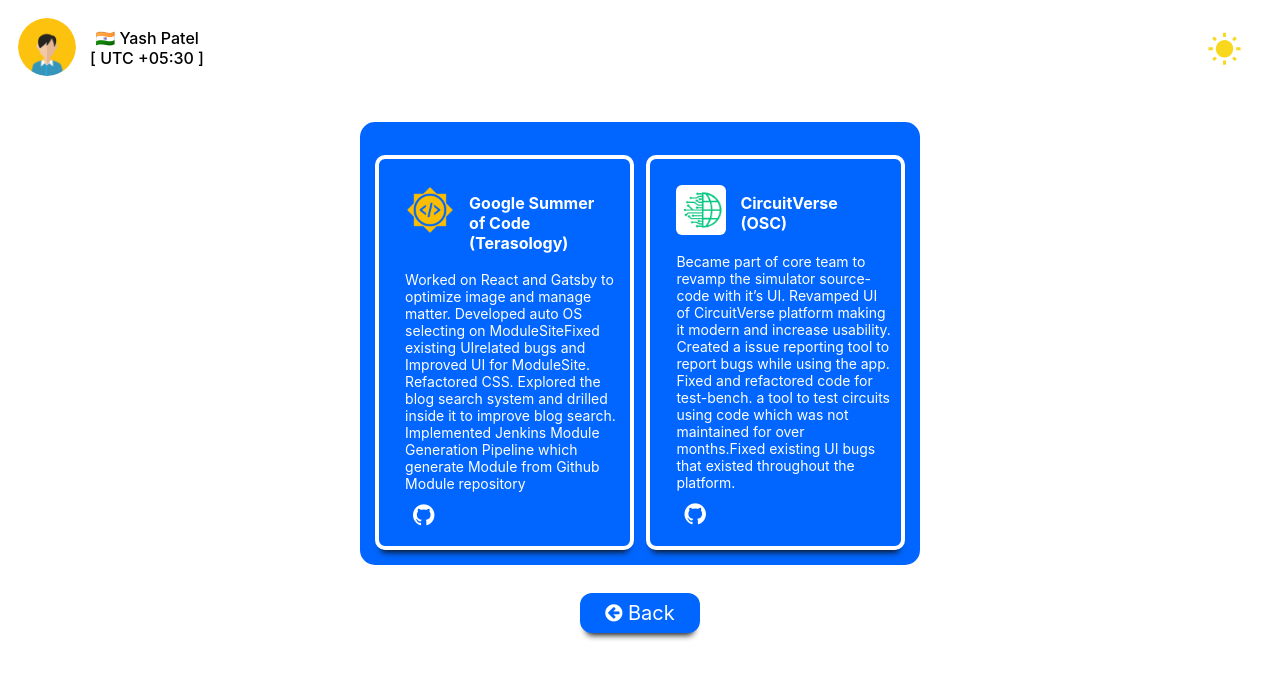
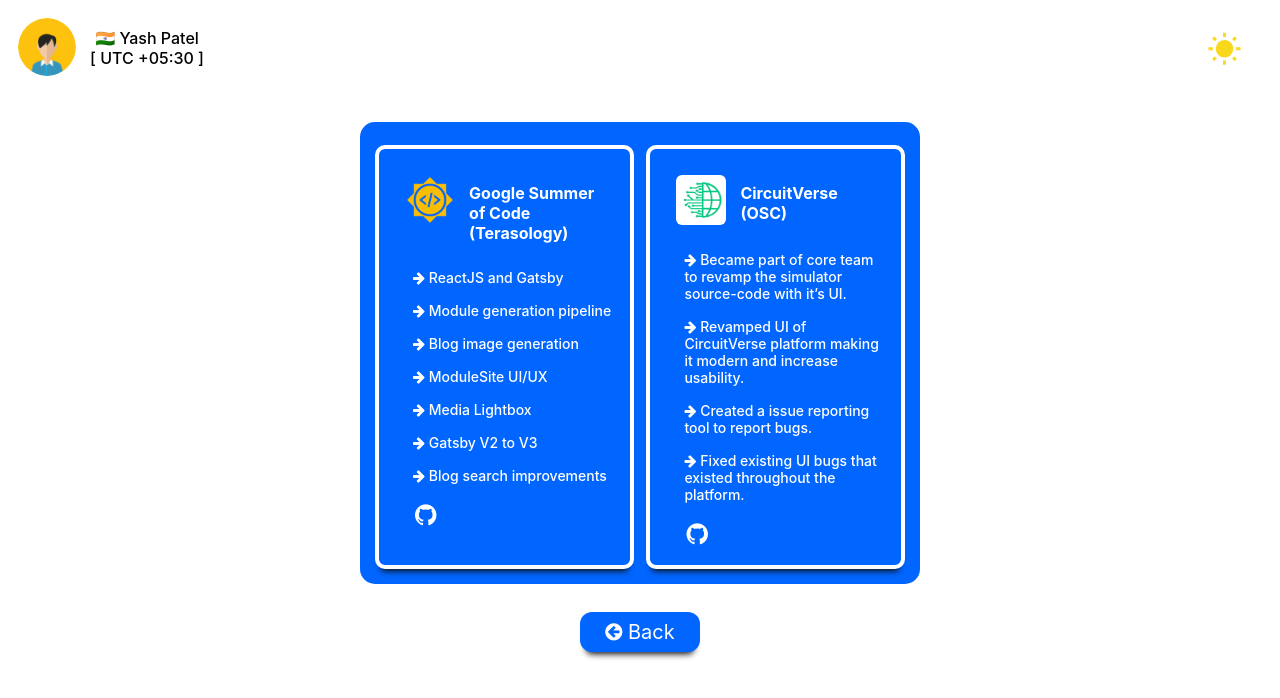
Before and after one commit to ryuk156/Portfolio, a Next.js app: page /experience in a window 1280 px wide. Shown: the top 698 px of the page. Built offline with nearby package versions, Linux system fonts and the light colour scheme.

Commit message:
fix: exp cards

```diff
--- a/Components/Experience/Experience.js
+++ b/Components/Experience/Experience.js
@@ -21,7 +21,15 @@
 
                 <div className="modal-main-content">
                   <div className="job-description">
-                    {experience.job_description}
+                    {experience.job_description && experience.job_description.map((task,index)=>{
+                      return(
+                        <div key={index} className="job-list">
+                            <div className="job-task">
+                            <i className="fa fa-arrow-right" aria-hidden="true"></i> {task}
+                              </div>
+                          </div>
+                      )
+                    })}
                   </div>
                   <div className="exp-link">
                       <Link href={experience.link} passHref>
--- a/data/experiencedetails.js
+++ b/data/experiencedetails.js
@@ -3,18 +3,26 @@
     logo: "gsoc.png",
     title: "Google Summer of Code (Terasology)",
     link: "https://github.com/MovingBlocks/ModuleSite",
-    job_description: "Worked on React and Gatsby to optimize image and manage matter. \
-    Developed auto OS selecting on ModuleSiteFixed existing UIrelated bugs and Improved UI for ModuleSite. Refactored CSS. Explored the blog search system and drilled inside it to improve blog search. \
-  Implemented Jenkins Module Generation Pipeline which generate Module from Github Module repository",
+    job_description: [
+      "ReactJS and Gatsby",
+      "Module generation pipeline",
+      "Blog image generation",
+      "ModuleSite UI/UX",
+      "Media Lightbox",
+      "Gatsby V2 to V3",
+      "Blog search improvements",
+    ],
   },
   {
     logo: "circuit.png",
     title: "CircuitVerse (OSC)",
     link: "https://github.com/CircuitVerse/CircuitVerse",
-    job_description: "Became part of core team to revamp the simulator source-code with it’s UI.\
-    Revamped UI of CircuitVerse platform making it modern and increase usability. \
-    Created a issue reporting tool to report bugs while using the app. Fixed and refactored code for test-bench. \
-    a tool to test circuits using code which was not maintained for over months.Fixed existing UI bugs that existed throughout the platform."
+    job_description: [
+      "Became part of core team to revamp the simulator source-code with it’s UI.",
+      "Revamped UI of CircuitVerse platform making it modern and increase usability.",
+      "Created a issue reporting tool to report bugs.",
+      "Fixed existing UI bugs that existed throughout the platform.",
+    ],
   },
   //   {
   //     logo: "dev_club.png",
@@ -32,3 +40,7 @@
 ];
 
 export default Experience_Details;
+
+// Worked on React and Gatsby to optimize image and manage matter. \
+//     Developed auto OS selecting on ModuleSiteFixed existing UIrelated bugs and Improved UI for ModuleSite. Refactored CSS. Explored the blog search system and drilled inside it to improve blog search. \
+//   Implemented Jenkins Module Generation Pipeline which generate Module from Github Module repository
--- a/styles/experience.css
+++ b/styles/experience.css
@@ -29,7 +29,7 @@
   border: 4px solid var(--border-color);
   border-radius: 10px;
   height: auto;
-  margin-top: 18px;
+  margin-top: 8px;
   padding: 8px;
 }
 
@@ -68,11 +68,21 @@
 .job-description{
   font-size: 14px;
   color: var(--card-font-color);
+  font-weight: 500;
 }
 
+.job-list{
+  list-style: none;
+}
+
+.job-task{
+  padding:8px
+}
 .exp-link{
     font-size: 25px;
-    margin: 8px;
+    margin-top: 8px;
+    margin-left: 10px;
+    margin-bottom: 8px;
     color: var(--card-font-color);
 }
 
--- a/styles/footer.css
+++ b/styles/footer.css
@@ -9,8 +9,7 @@
   background-color: transparent;
   display: flex;
   justify-content: center;
-  padding-left: 25px;
-  padding-top: 20px;
+
 }
 
 .footer-icons {
@@ -40,5 +39,7 @@
 @media (max-width: 820px) {
   .footer{
     position: relative;
+    padding-left: 25px;
+    padding-top: 20px;
   }
 }
```
Lines whose indentation alone changed are shown as unchanged.
